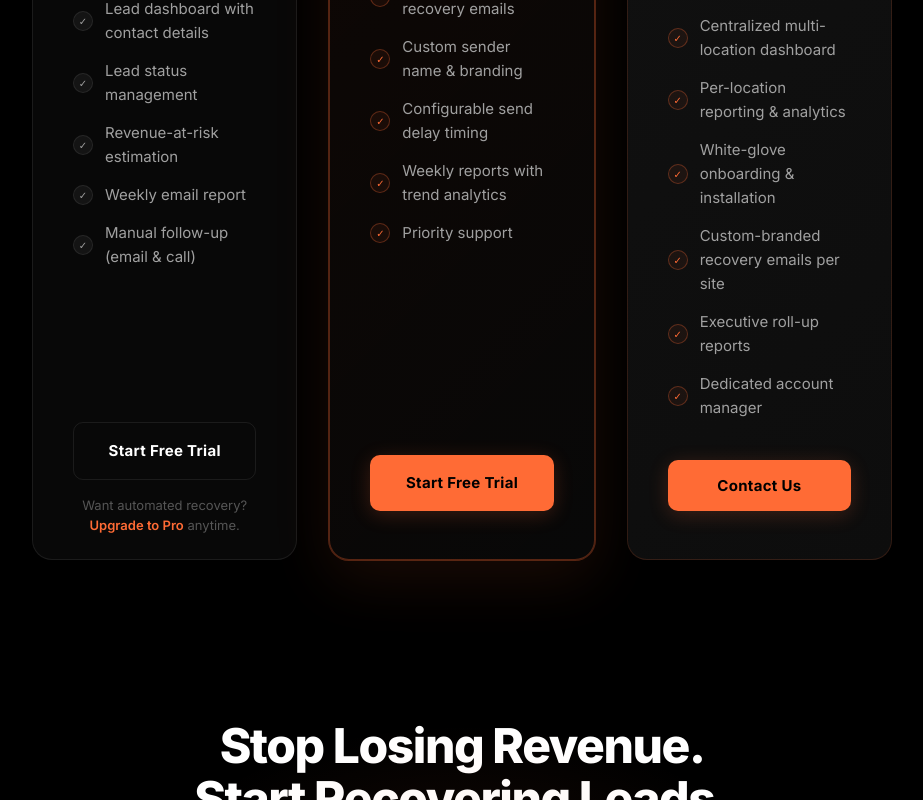
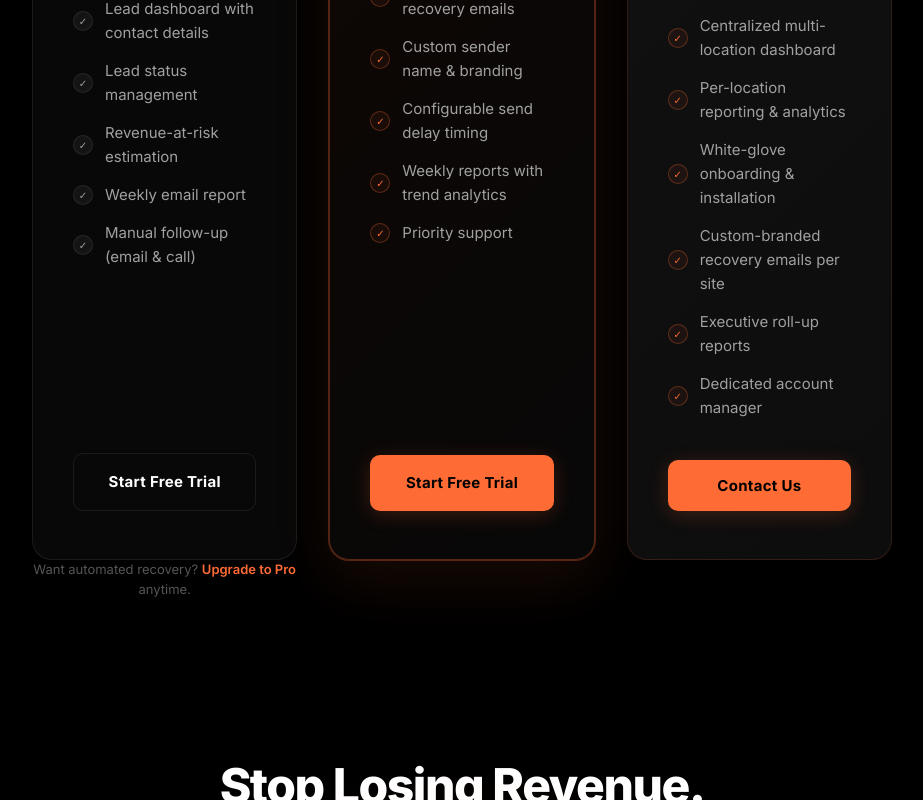
Before and after one commit to Asherton1/leadcatch-app, a Next.js app: page / in a window 1280 px wide. Shown: the part 5848-6648 px from the top of the page, without its empty margins (178-1101 px from the left). Built offline with nearby package versions, Linux system fonts and the light colour scheme.

Commit message:
Fix pricing button alignment and upgrade hint position

```diff
--- a/app/landing.css
+++ b/app/landing.css
@@ -1237,19 +1237,30 @@
   }
 }
 
-/* Align pricing buttons to same line */
-.pricing-card {
-  display: flex;
-  flex-direction: column;
+
+
+/* ── Pricing card alignment ── */
+.pricing-grid-3 {
+  align-items: stretch !important;
 }
-.pricing-features {
-  flex: 1;
+.pricing-grid-3 .pricing-card {
+  display: flex !important;
+  flex-direction: column !important;
 }
-.pricing-cta {
-  margin-top: auto;
+.pricing-grid-3 .pricing-features {
+  flex: 1 !important;
 }
-.pricing-upgrade-hint {
-  margin-top: -0.5rem;
+.pricing-grid-3 .pricing-cta {
+  margin-top: auto !important;
+}
+.pricing-grid-3 .pricing-upgrade-hint {
+  position: absolute;
+  bottom: -2.5rem;
+  left: 0;
+  right: 0;
+  text-align: center;
+}
+.pricing-grid-3 .pricing-card {
   position: relative;
-  bottom: -1.5rem;
+  margin-bottom: 2.5rem;
 }
```
